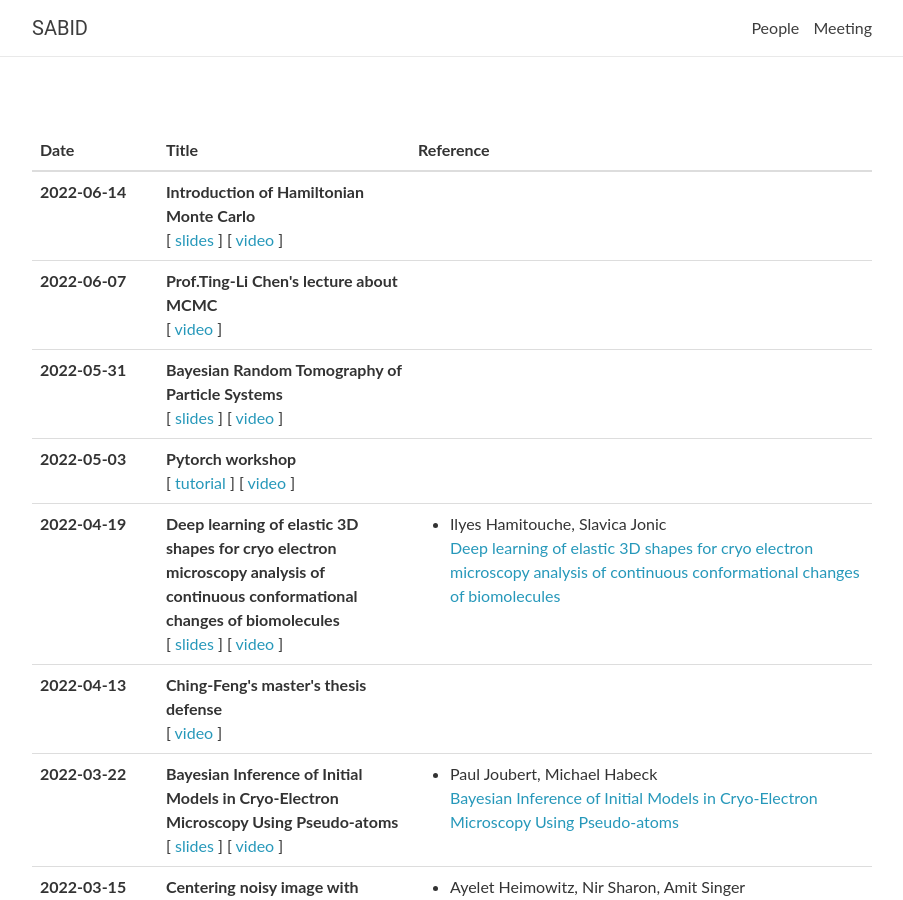
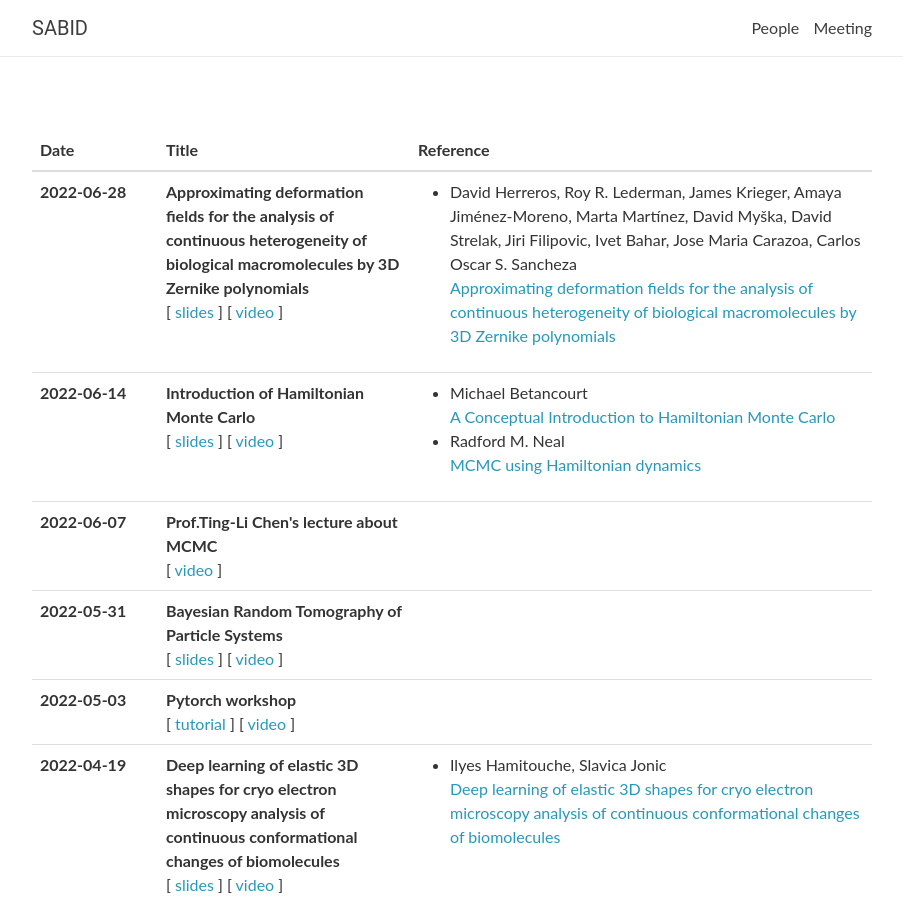
Before and after one commit to sabid-cryoem/sabid-cryoem.github.io, a Jekyll site: the page built from 4afcccebf7d457a13a4f8aeea0bbeef04fd86ee9/index.html, in a window 1280 px wide and 900 px high. Shown: the whole window, without its empty margins (188-1091 px from the left). Built offline with Jekyll 4.4.1, drawn with Linux system fonts in a browser that asks for light colours; nearby versions of some CDN libraries; comment, search, counter and statistics services are not loaded.

Commit message:
update meeting

```diff
--- a/_data/meeting.yml
+++ b/_data/meeting.yml
@@ -1,3 +1,13 @@
+- date: 2022-06-28
+  title: >
+    <strong>Approximating deformation fields for the analysis of continuous heterogeneity of biological macromolecules by 3D Zernike polynomials</strong>
+  video: <a href="https://youtu.be/sl7AbZucXjY">video</a>
+  slides: <a href="/assets/slides/Zernike.pptx">slides</a>
+  notes:
+  readings:
+  - David Herreros, Roy R. Lederman, James Krieger, Amaya Jiménez-Moreno, Marta Martínez, David Myška, David Strelak, Jiri Filipovic, Ivet Bahar, Jose Maria Carazoa, Carlos Oscar S. Sancheza </br>
+      <a href="/assets/reference/Approximating deformation fields for the analysis of continuous heterogeneity of biological macromolecules by 3D Zernike polynomials.pdf" target="blank">Approximating deformation fields for the analysis of continuous heterogeneity of biological macromolecules by 3D Zernike polynomials</a>
+
 - date: 2022-06-14
   title: >
     <strong>Introduction of Hamiltonian Monte Carlo</strong>
@@ -5,6 +15,12 @@
   slides: <a href="/assets/slides/HMC.pptx">slides</a>
   notes:
   readings:
+   - Michael Betancourt </br>
+      <a href="/assets/reference/A Conceptual Introduction to Hamiltonian Monte Carlo.pdf" target="blank">A Conceptual Introduction to Hamiltonian Monte Carlo</a>
+   - Radford M. Neal </br>
+      <a href="/assets/reference/MCMC using Hamiltonian dynamics.pdf" target="blank">MCMC using Hamiltonian dynamics</a>
+
+
 
 - date: 2022-06-07
   title: >
```
Also changed, not shown: 4 other files.
